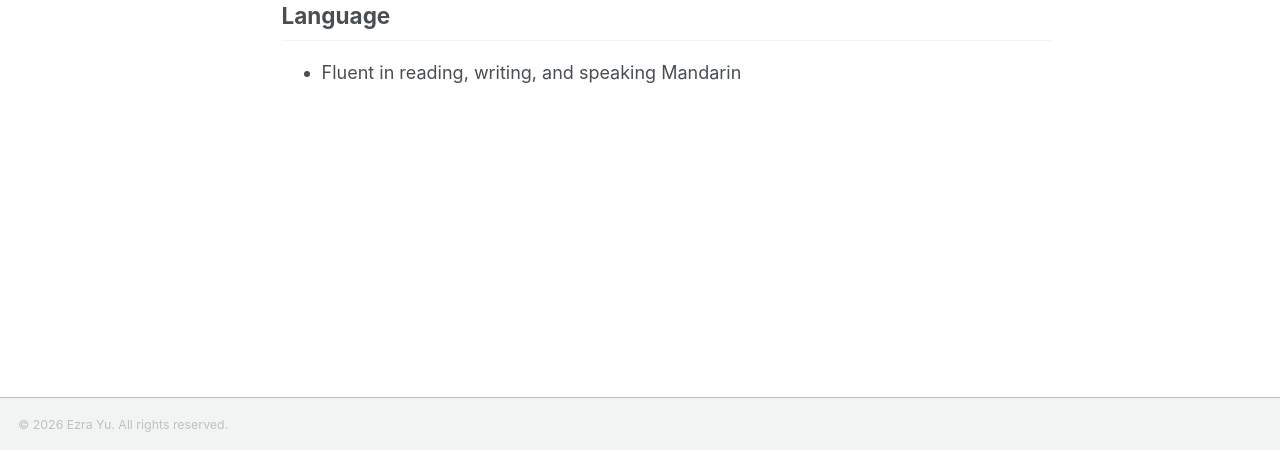
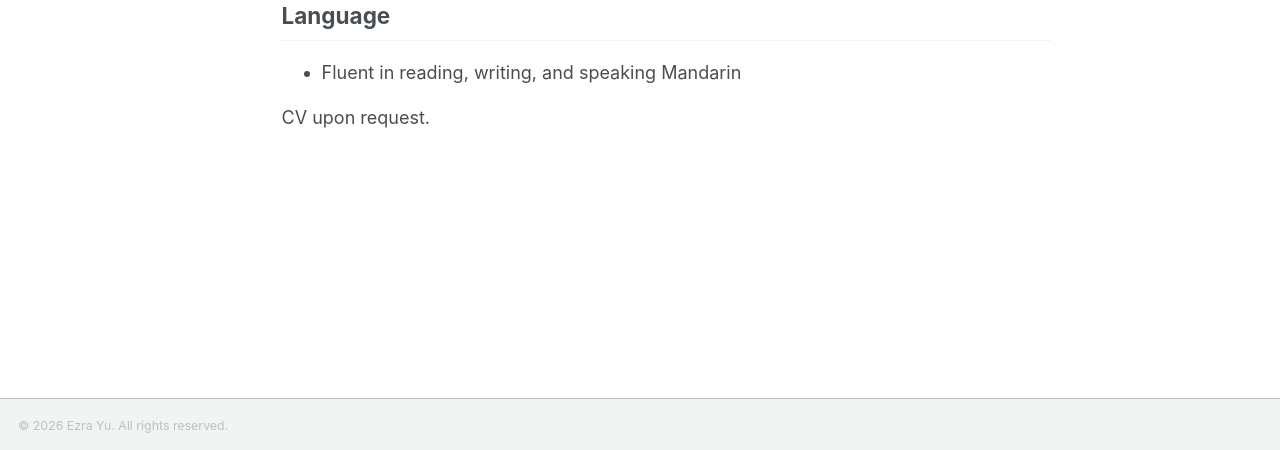
Before and after one commit to ezraxyu/ezraxyu.github.io, a Jekyll site: the page built from _pages/skills.md, in a window 1280 px wide and 1277 px high. Shown: the part 824-1274 px from the top of the window. Built offline with Jekyll 4.4.1, drawn with Linux system fonts in a browser that asks for light colours; some web fonts are replaced; a script that is not in the unit is left out.

Commit message:
Update skills.md

```diff
--- a/_pages/skills.md
+++ b/_pages/skills.md
@@ -23,3 +23,6 @@ author_profile: true
 
 ## Language
 - Fluent in reading, writing, and speaking Mandarin
+
+
+CV upon request.
```
